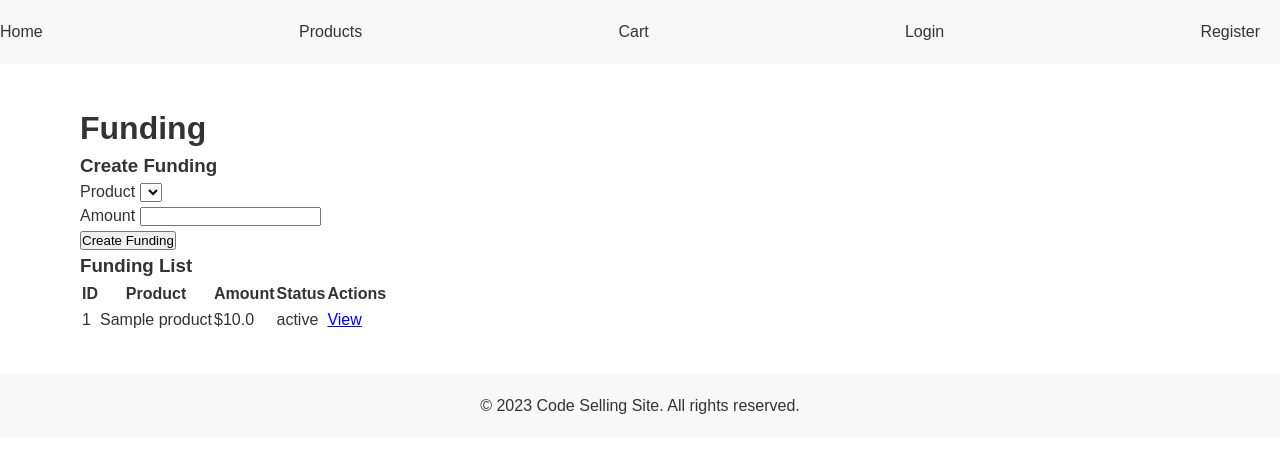
After one commit to blendingstudy/codesell, a Flask app: page /fundings/ in a window 1280 px wide. The commit adds this page. Shown: the top 453 px of the page. Run offline with Flask 2, Linux system fonts and the light colour scheme; tables that the repository leaves empty hold one stand-in row (values such as "Sample post"); lists and menus that the app fills with data are empty; some libraries are stand-ins or nearby versions.

Commit message:
checkout complete / funding

```diff
--- a/app/__init__.py
+++ b/app/__init__.py
@@ -29,18 +29,18 @@ def create_app():
     from app.models.product import Product
     from app.models.cart import Cart
     from app.models.order import Order
-    """from app.models.funding import Funding """
+    from app.models.funding import Funding
 
     from app.controllers.auth_controller import auth_bp
     from app.controllers.product_controller import product_bp
     from app.controllers.cart_controller import cart_bp
     from app.controllers.order_controller import order_bp
-    """from app.controllers.funding_controller import funding_bp """
+    from app.controllers.funding_controller import funding_bp
 
     app.register_blueprint(auth_bp)
     app.register_blueprint(product_bp)
     app.register_blueprint(cart_bp)
     app.register_blueprint(order_bp)
-    """app.register_blueprint(funding_bp) """
+    app.register_blueprint(funding_bp)
 
     return app
--- /dev/null
+++ b/app/controllers/funding_controller.py
@@ -0,0 +1,69 @@
+from flask import Blueprint, render_template, request, redirect, url_for, flash
+from flask_login import login_required, current_user
+from app.models.funding import Funding
+from app.models.product import Product
+from app import db
+
+funding_bp = Blueprint('funding', __name__, url_prefix='/fundings')
+
+@funding_bp.route('/')
+def funding_list():
+    fundings = Funding.query.all()
+    return render_template('funding.html', fundings=fundings)
+
+@funding_bp.route('/<int:funding_id>')
+def funding_detail(funding_id):
+    funding = Funding.query.get_or_404(funding_id)
+    return render_template('funding/detail.html', funding=funding)
+
+@funding_bp.route('/create', methods=['GET', 'POST'])
+@login_required
+def create_funding():
+    if request.method == 'POST':
+        product_id = request.form['product_id']
+        amount = float(request.form['amount'])
+
+        product = Product.query.get_or_404(product_id)
+
+        funding = Funding(user_id=current_user.id, product_id=product_id, amount=amount)
+        db.session.add(funding)
+        db.session.commit()
+
+        flash('Funding created successfully.', 'success')
+        return redirect(url_for('funding.funding_detail', funding_id=funding.id))
+
+    products = Product.query.all()
+    return render_template('funding.html', products=products)
+
+@funding_bp.route('/<int:funding_id>/update', methods=['GET', 'POST'])
+@login_required
+def update_funding(funding_id):
+    funding = Funding.query.get_or_404(funding_id)
+
+    if funding.user_id != current_user.id:
+        flash('You do not have permission to update this funding.', 'error')
+        return redirect(url_for('funding.funding_detail', funding_id=funding.id))
+
+    if request.method == 'POST':
+        funding.amount = float(request.form['amount'])
+        db.session.commit()
+
+        flash('Funding updated successfully.', 'success')
+        return redirect(url_for('funding.funding_detail', funding_id=funding.id))
+
+    return render_template('funding/update.html', funding=funding)
+
+@funding_bp.route('/<int:funding_id>/delete', methods=['POST'])
+@login_required
+def delete_funding(funding_id):
+    funding = Funding.query.get_or_404(funding_id)
+
+    if funding.user_id != current_user.id:
+        flash('You do not have permission to delete this funding.', 'error')
+        return redirect(url_for('funding.funding_detail', funding_id=funding.id))
+
+    db.session.delete(funding)
+    db.session.commit()
+
+    flash('Funding deleted successfully.', 'success')
+    return redirect(url_for('funding.funding_list'))
--- a/app/controllers/order_controller.py
+++ b/app/controllers/order_controller.py
@@ -31,8 +31,10 @@ def create_order():
 
         cart.clear()
         flash('Order created successfully.', 'success')
-        return redirect(url_for('order.order_detail', order_id=order.id))
-        #return jsonify({'order_id': order.id})
+        jsonify({'order_id': order.id})
+        print(order.id)
+        #return redirect(url_for('order.order_detail', order_id=order.id))
+        return jsonify({'order_id': order.id})
 
     return render_template('checkout.html', cart=cart)
 
--- a/app/templates/checkout.html
+++ b/app/templates/checkout.html
@@ -13,10 +13,10 @@
             <label for="shipping_address">Shipping Address</label>
             <textarea class="form-control" id="shipping_address" name="shipping_address" rows="3" required></textarea>
           </div>
-          <button type="submit" id="pay-button" class="btn btn-primary">결제하기</button>
+          <button type="button" id="pay-button" class="btn btn-primary">결제하기</button>
         </form>
         <script>
-          var totalPrice = '{{ cart.get_total_price() }}';
+          var totalPrice = '{{ cart.get_total_price()|int }}';
           var userEmail = '{{ current_user.email }}';
           var userName = '{{ current_user.username }}';
         </script>
--- /dev/null
+++ b/app/templates/funding.html
@@ -0,0 +1,66 @@
+{% extends 'base.html' %}
+
+{% block title %}Funding{% endblock %}
+
+{% block content %}
+  <div class="container">
+    <h1>Funding</h1>
+    <div class="row">
+      <div class="col-md-4">
+        <h3>Create Funding</h3>
+        <form action="{{ url_for('funding.create_funding') }}" method="POST">
+          <div class="form-group">
+            <label for="product_id">Product</label>
+            <select class="form-control" id="product_id" name="product_id" required>
+              {% for product in products %}
+                <option value="{{ product.id }}">{{ product.name }}</option>
+              {% endfor %}
+            </select>
+          </div>
+          <div class="form-group">
+            <label for="amount">Amount</label>
+            <input type="number" class="form-control" id="amount" name="amount" step="0.01" required>
+          </div>
+          <button type="submit" class="btn btn-primary">Create Funding</button>
+        </form>
+      </div>
+      <div class="col-md-8">
+        <h3>Funding List</h3>
+        {% if fundings %}
+          <table class="table">
+            <thead>
+              <tr>
+                <th>ID</th>
+                <th>Product</th>
+                <th>Amount</th>
+                <th>Status</th>
+                <th>Actions</th>
+              </tr>
+            </thead>
+            <tbody>
+              {% for funding in fundings %}
+                <tr>
+                  <td>{{ funding.id }}</td>
+                  <td>{{ funding.product.name }}</td>
+                  <td>${{ funding.amount }}</td>
+                  <td>{{ funding.status }}</td>
+                  <td>
+                    <a href="{{ url_for('funding.funding_detail', funding_id=funding.id) }}" class="btn btn-sm btn-primary">View</a>
+                    {% if funding.user_id == current_user.id %}
+                      <a href="{{ url_for('funding.update_funding', funding_id=funding.id) }}" class="btn btn-sm btn-secondary">Edit</a>
+                      <form action="{{ url_for('funding.delete_funding', funding_id=funding.id) }}" method="POST" class="d-inline">
+                        <button type="submit" class="btn btn-sm btn-danger" onclick="return confirm('Are you sure you want to delete this funding?')">Delete</button>
+                      </form>
+                    {% endif %}
+                  </td>
+                </tr>
+              {% endfor %}
+            </tbody>
+          </table>
+        {% else %}
+          <p>No fundings found.</p>
+        {% endif %}
+      </div>
+    </div>
+  </div>
+{% endblock %}
```
Also changed, not shown: app/models/funding.py (added, +23 -0 lines), migrations/versions/2d9b737efbb7_.py (added, +39 -0 lines).
